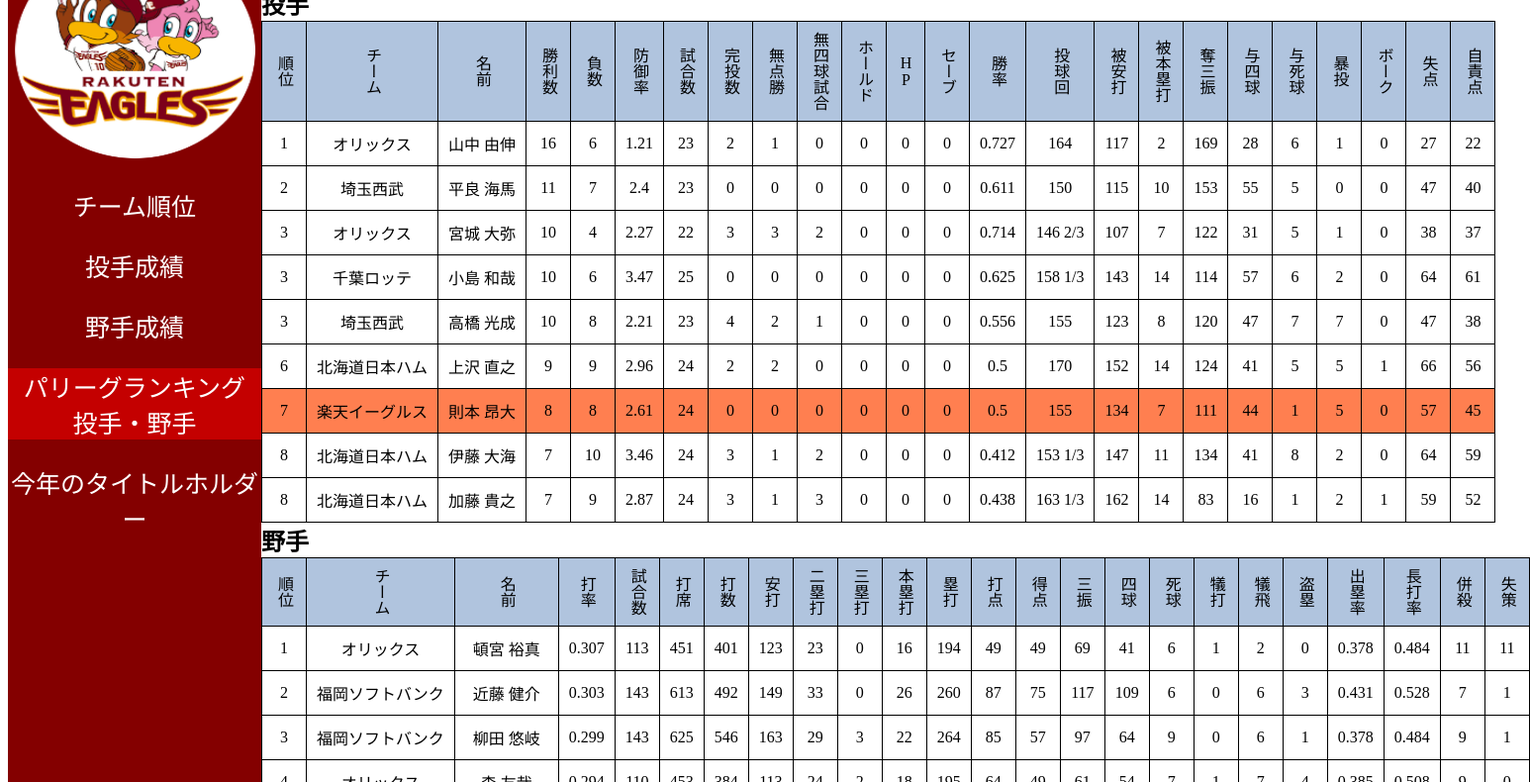
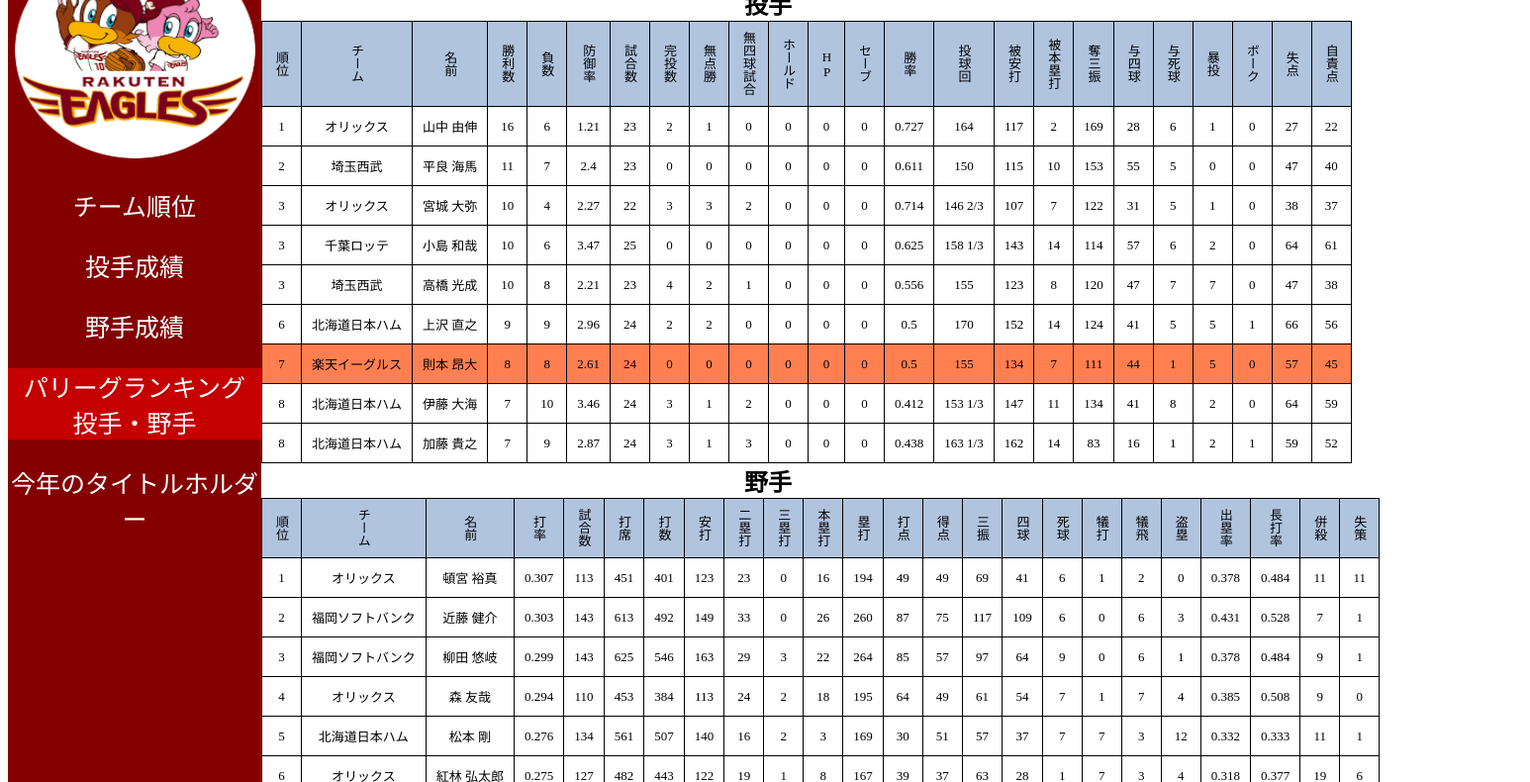
Before and after one commit to takuas/eagles_site, a plain HTML site: page league_ranking.html in a window 1280 px wide. Shown: the part 68-858 px from the top of the page at 99% size, 1546 px wide, since content can reach past the window. Drawn offline with Linux system fonts and the light colour scheme.

Commit message:
テーブル

```diff
--- a/stylesheet/league_ranking.css
+++ b/stylesheet/league_ranking.css
@@ -3,13 +3,11 @@ league_ranking.css
 **********/
 .current_page {
     background-color: #c40000;
-  /* width: 20vw; */
 }
 
 .ranking_main{
     font-size: xx-large;
     font-weight: bold;
-    text-align: center;
 }
 
 .ranking_pitcher{
@@ -23,6 +21,7 @@ league_ranking.css
 }
 
 table {
+    font-size: small;
     border-collapse:  collapse; /* セルの線を重ねる */
     table-layout: fixed;
     white-space:nowrap;
@@ -67,7 +66,9 @@ index.css
 
   .main_content {
     width: 80vh;
-  }
+    text-align: center;
+    width: 80vw;
+}
 
   /**********
   ヘッダー
```
